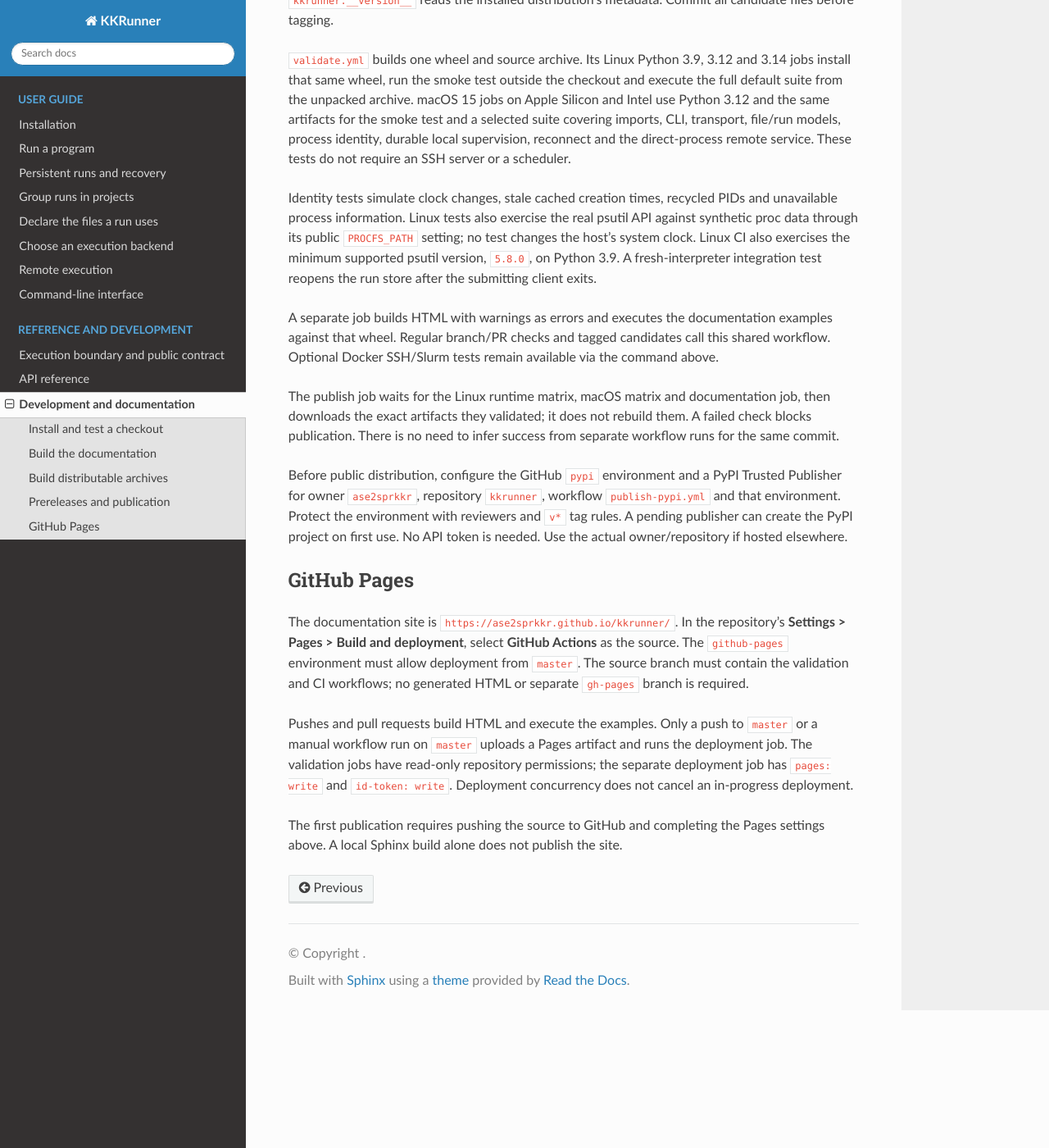
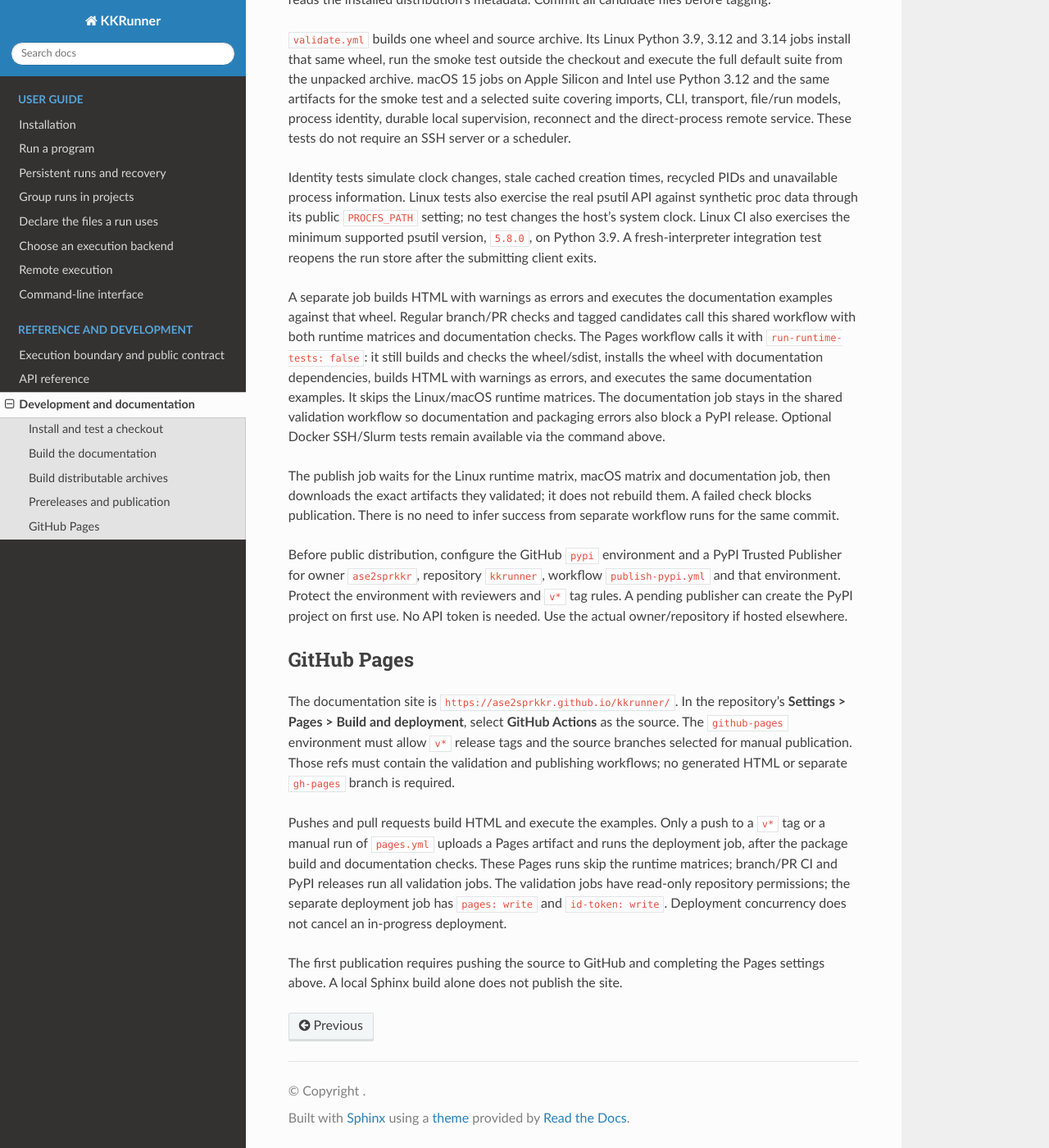
Before and after one commit to ase2sprkkr/kkrunner, a Sphinx documentation site: the page built from docs/development.rst, in a window 1280 px wide and 1400 px high, scrolled down 1839 px. Shown: the whole window at 82% size. Built offline with Sphinx 7.4.7 and the Read the Docs theme 3.1.0, drawn with Linux system fonts in a browser that asks for light colours; some of the changed text lies outside the part shown.

Commit message:
Workflows

```diff
--- a/docs/development.rst
+++ b/docs/development.rst
@@ -46,8 +46,8 @@ errors; ``make docs-test`` executes the guide's examples, including managed
 reconnect and the remote protocol through ``LocalTransport``. Both build against
 the installed distribution and do not inject the source directory into imports.
 The documentation CI repeats those checks on an isolated wheel installation,
-uploads the rendered HTML as an artifact, and deploys it to GitHub Pages from
-``master``.
+uploads the rendered HTML as an artifact. A separate documentation workflow
+deploys to GitHub Pages for ``v*`` tags or manual runs.
 
 API pages are generated by autosummary from the actual public types. Edit the
 source docstrings and guide pages, rather than generated files in
@@ -108,8 +106,14 @@ test reopens the run store after the submitting client exits.
 
 A separate job builds HTML with warnings as errors and executes the documentation
 examples against that wheel. Regular branch/PR checks and tagged candidates call
-this shared workflow. Optional Docker SSH/Slurm tests remain available via the
-command above.
+this shared workflow with both runtime matrices and documentation checks.
+The Pages workflow calls it with ``run-runtime-tests: false``: it still builds
+and checks the wheel/sdist, installs the wheel with documentation dependencies,
+builds HTML with warnings as errors, and executes the same documentation examples.
+It skips the Linux/macOS runtime matrices. The documentation job stays in the
+shared validation workflow so documentation and packaging errors also block a
+PyPI release. Optional Docker SSH/Slurm tests remain available via the command
+above.
 
 The publish job waits for the Linux runtime matrix, macOS matrix and
 documentation job, then downloads the exact artifacts they validated; it does
@@ -128,13 +132,16 @@ GitHub Pages
 
 The documentation site is ``https://ase2sprkkr.github.io/kkrunner/``. In the
 repository's **Settings > Pages > Build and deployment**, select **GitHub
-Actions** as the source. The ``github-pages`` environment must allow deployment
-from ``master``. The source branch must contain the validation and CI workflows;
-no generated HTML or separate ``gh-pages`` branch is required.
+Actions** as the source. The ``github-pages`` environment must allow ``v*``
+release tags and the source branches selected for manual publication. Those
+refs must contain the validation and publishing workflows; no generated HTML
+or separate ``gh-pages`` branch is required.
 
 Pushes and pull requests build HTML and execute the examples. Only a push to
-``master`` or a manual workflow run on ``master`` uploads a Pages artifact and
-runs the deployment job. The validation jobs have read-only repository permissions;
+a ``v*`` tag or a manual run of ``pages.yml`` uploads a Pages artifact and
+runs the deployment job, after the package build and documentation checks.
+These Pages runs skip the runtime matrices; branch/PR CI and PyPI releases run
+all validation jobs. The validation jobs have read-only repository permissions;
 the separate deployment job has ``pages: write`` and ``id-token: write``.
 Deployment concurrency does not cancel an in-progress deployment.
 
```
Also changed, not shown: other parts of docs/development.rst (+1 -3 lines), README.md (+10 -7 lines), 5 other files.
